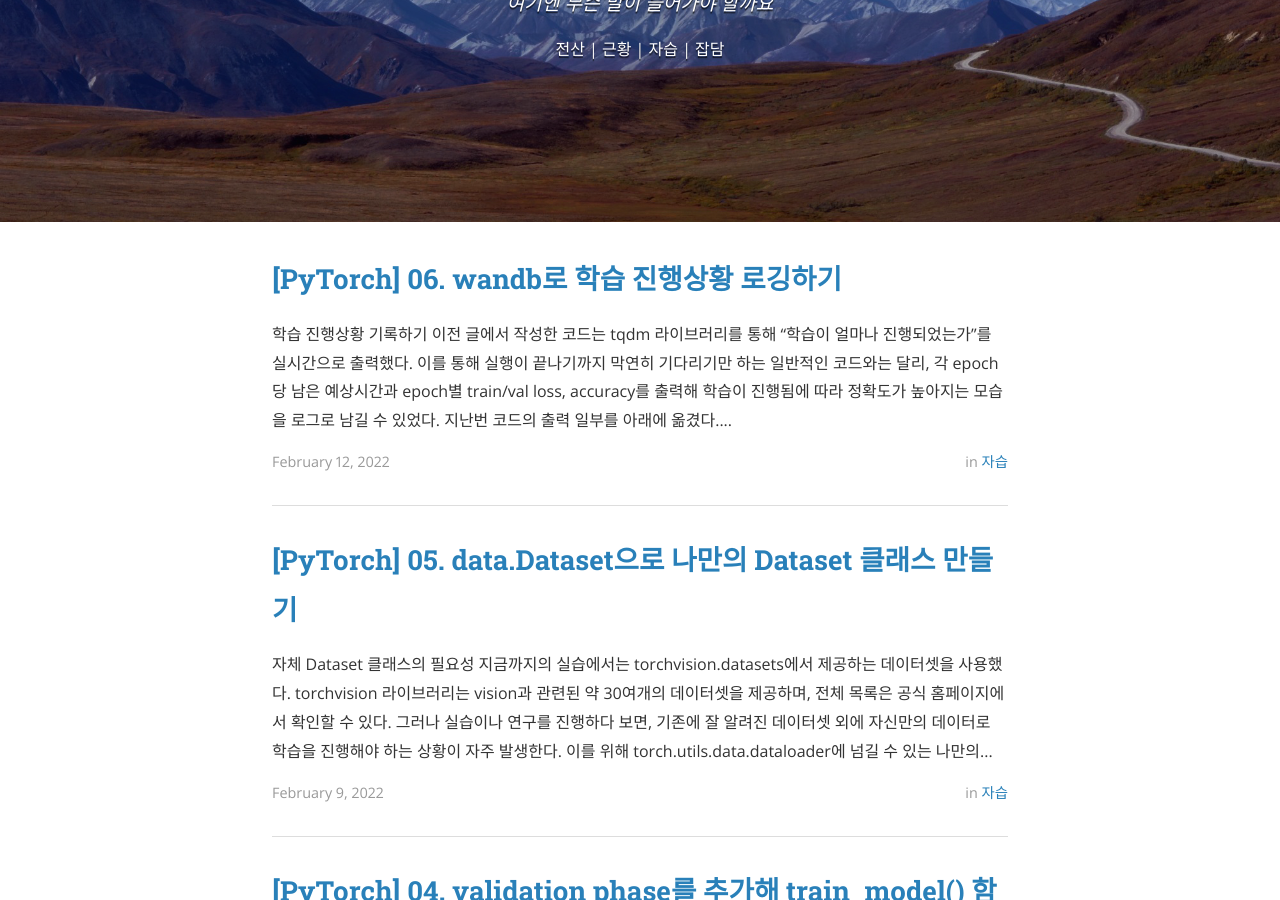
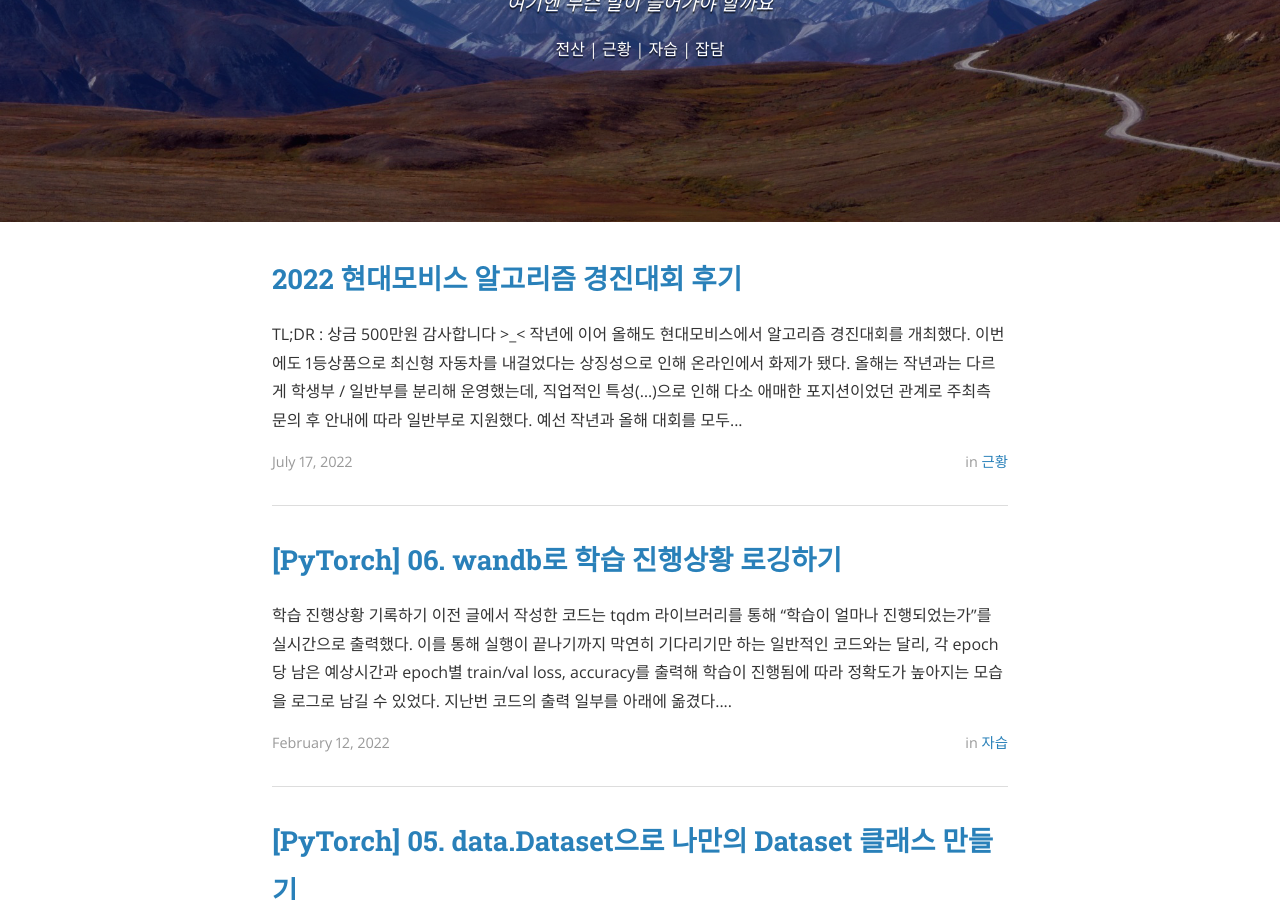
Before and after one commit to nyan101/nyan101.github.io, a Jekyll site: the page built from index.html, in a window 1280 px wide and 900 px high, scrolled down 324 px. Built offline with Jekyll 4.4.1, drawn with Linux system fonts in a browser that asks for light colours; nearby versions of some CDN libraries; the list of posts is cut into pages by our own code; a style sheet for code colours, icons or effects is not loaded; some of the changed text lies outside the part shown.

Commit message:
현대모비스 대회 후기 작성

```diff
--- /dev/null
+++ b/_posts/2022-07-12-mobis-algorithm-contest-2022-review.md
@@ -0,0 +1,77 @@
+---
+?layout: post
+title:	"2022 현대모비스 알고리즘 경진대회 후기"
+date:	2022-07-17 13:52:12 +0900
+author: nyan101
+categories: 근황
+tags:	대회
+use_math: true
+---
+
+
+
+**TL;DR : 상금 500만원 감사합니다 >_<**
+
+
+
+[작년](https://nyan101.github.io/blog/PS-contests-in-2021-review)에 이어 올해도 현대모비스에서 알고리즘 경진대회를 개최했다.
+
+<img src="/assets/images/2022/07/mobis-poster.jpg" style="width:70%">
+
+이번에도 1등상품으로 **최신형 자동차**를 내걸었다는 상징성으로 인해 온라인에서 화제가 됐다. 올해는 작년과는 다르게 학생부 / 일반부를 분리해 운영했는데, 직업적인 특성(...)으로 인해 다소 애매한 포지션이었던 관계로 주최측 문의 후 안내에 따라 일반부로 지원했다.
+
+### 예선
+
+작년과 올해 대회를 모두 참가해본 입장에서 꽤 많은 부분이 바뀐 것을 느낄 수 있었다. 대표적인 것들을 뽑아보면 다음과 같다.
+
+* 작년(2021)
+  * 프로그래머스 플랫폼 사용
+  * 모든 테스트케이스에 대한 정답 여부 공개
+  * 실시간 스코어보드 제공
+
+* 올해(2022)
+  * 구름 플랫폼 사용
+  * 정답 여부 비공개(본선에서는 일부 정보 공개)
+  * 스코어보드 미제공
+
+정답 여부가 비공개라는 점으로 인해 답안을 제출한 이후에도 "과연 제대로 푼 게 맞나"라는 의혹을 떨치기 힘들었고, 그렇게 스스로에 대한 믿음과 의심(?) 속에서 대회를 진행했다. 1~4번 문제를 해결한 후 마지막 문제를 고민했지만 정해가 떠오르지 않았고, 결국 고민 끝에 정해를 찾는 대신 나름대로의 휴리스틱 알고리즘을 설계해 구현했다.
+
+<img src="/assets/images/2022/07/mobis-preliminary-score.jpg" style="width:90%">
+
+대회종료 후 결과를 보니 생각했던 휴리스틱이 나름 잘 작동한 것 같아 만족스러웠지만 당연히(?) 맞았다고 생각했던 2번 문제에서 66/150이라는 낮은 점수를 받았다. 후문에 따르면 구름 플랫폼의 스택 메모리 제한이 생각보다 적었고, 이로 인해 재귀함수의 호출 깊이에 한계가 존재했다고 한다(...)
+
+<img src="/assets/images/2022/07/mobis-preliminary-scoreboard.jpg" style="width:90%">
+
+그렇게 예선 4등으로 본선에 진출했다. 사실 처음엔 4등~30등까지 제공되는 아이패드 에어를 보고 참가했지만 막상 이렇게 되니 _"이거 잘하면 3등 안에 들 수도 있겠는데?"_ 라는 생각이 피어올랐다.
+
+### 본선
+
+~~예선에서 수많은 참가자들의 항의 끝에~~ 본선에서는 예선에 비해 일부 규칙이 바뀌었다.
+
+* 모든 테스트케이스를 통과한 경우 정답임을 알려주었다
+* 각 테스트케이스에 대해 수행시간 / 사용 메모리를 알려주었다
+
+정답인 경우 확실히 정답임을 알려준다는 점에 힘입어 예선에서 겪었던 많은 부담감이 사라졌고, 한결 편한 마음으로 참가할 수 있었다. 다만 대회를 진행하는 도중 3번 문제의 지문이 다소 모호하게 서술되었는데, 문장의 해석에 대한 모든 질문에 _"대회의 공정성을 해칠 수 있어 답변하지 않는다"_ 라는 기계적인 답변만이 돌아온 것은 다소 아쉽게 느껴졌다. 풀이에 대한 힌트가 아닌 문제 자체의 조건을 이해하는 데 있어서의 안내는 전체공지 등을 통해 가능하지 않을까라는 생각이었지만, 결국 대회 도중에는 이에 대한 추가적인 답변을 받지 못한 상태에서 본선이 종료되었다.
+
+<img src="/assets/images/2022/07/mobis-final-score.jpg" style="width:90%">
+
+예상했던 대로 3번 컨셉카 전시 문제에서 그렇게 높은 점수를 받지는 못했지만 4번에서 생각보다 높은 점수를 받았기에 약간의 기대를 가지고 최종 순위가 공개되기를 기다렸다.
+
+<img src="/assets/images/2022/07/mobis-final-scoreboard.jpg" style="width:90%">
+
+본선이 끝난 다음주 월요일 순위가 공개되었고, 일반부 최종 3등이라는 결과를 얻었다. 원래 예상했던 아이패드에 비해 무척 높은 액수의 상금도 받고, 별도 시상식에도 초대되는 등 높은 성취긴 하지만 ~~사람 마음이라는게 워낙 간사해서~~ _"만일 3번 문제에서 조금만 더 높은 점수를 받았더라면 상금이 2배인데"_ 라는 약간의 아쉬움이 함께하는 결과였다.
+
+### 시상식
+
+그렇게 역삼역 현대모비스 본사에서 열리는 시상식에 초대되었다. 학생부 / 일반부 각 1~3등까지 총 6명의 수상자와 대회 운영진 분들이 함께했다.
+
+<img src="../assets/images/2022/07/mobis-awards-platform.jpg" style="width:80%">
+
+~~예상을 안 헀던 건 아니지만~~ 대부분이 다른 대회들에서 자주 봐 친숙했던 분들이었고, 오랜만에 만나 안부를 전할 수 있었다.
+
+<img src="../assets/images/2022/07/mobis-awards-main.jpg" style="width:80%">
+
+
+상금에서 기타소득세 4.4%가 공제된 478만원이 입금된다는 안내와 함께 기념 상패를 받았다.
+
+---
--- a/about.html
+++ b/about.html
@@ -103,10 +103,10 @@ permalink: /about/
 
 <h3>Algorithm</h3>
 <ul class="resume-list">
-<li class="resume-item"> <div>현대모비스/gMOBIS 알고리즘 경진대회</div>
+<li class="resume-item"> <div>현대모비스(MOBIS) 알고리즘 경진대회</div>
 <ul>
   <li><div class="resume-row">
-    <div class="resume-desc">'22 현대모비스 알고리즘 경진대회 <strong>동상(3위)</strong></div>
+    <div class="resume-desc">'22 MOBIS 알고리즘 경진대회 <strong>동상(3위)</strong></div>
     <div class="resume-appendix">
       <div class="resume-organization">|현대모비스</div>
       <div class="resume-date">Jul. 2022</div>
```
Also changed, not shown: assets/images/2022/07/mobis-awards-main.jpg (added), assets/images/2022/07/mobis-awards-platform.jpg (added), assets/images/2022/07/mobis-awards-poster.jpg (added), assets/images/2022/07/mobis-awards-trophy.jpg (added), assets/images/2022/07/mobis-final-score.jpg (added), assets/images/2022/07/mobis-final-scoreboard.jpg (added), assets/images/2022/07/mobis-poster.jpg (added), assets/images/2022/07/mobis-preliminary-score.jpg (added), assets/images/2022/07/mobis-preliminary-scoreboard.jpg (added).
